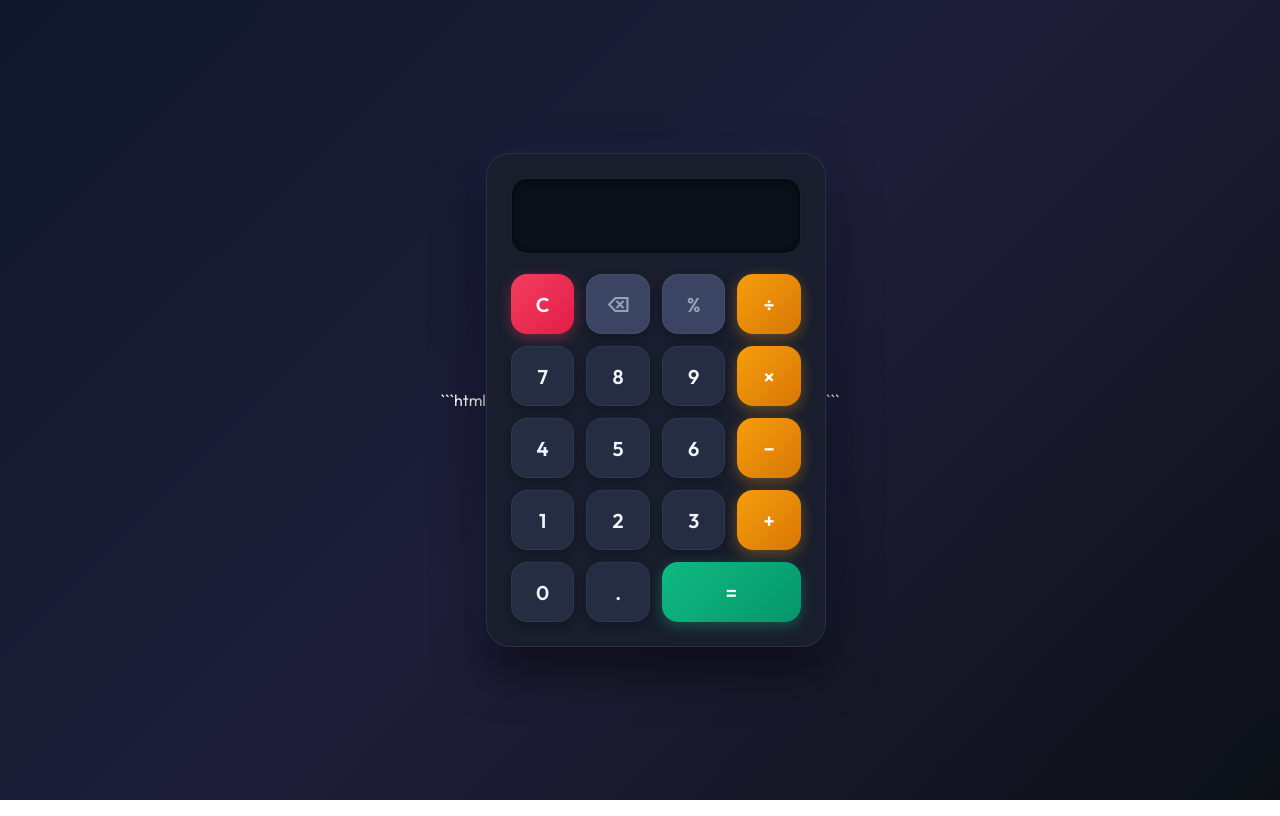
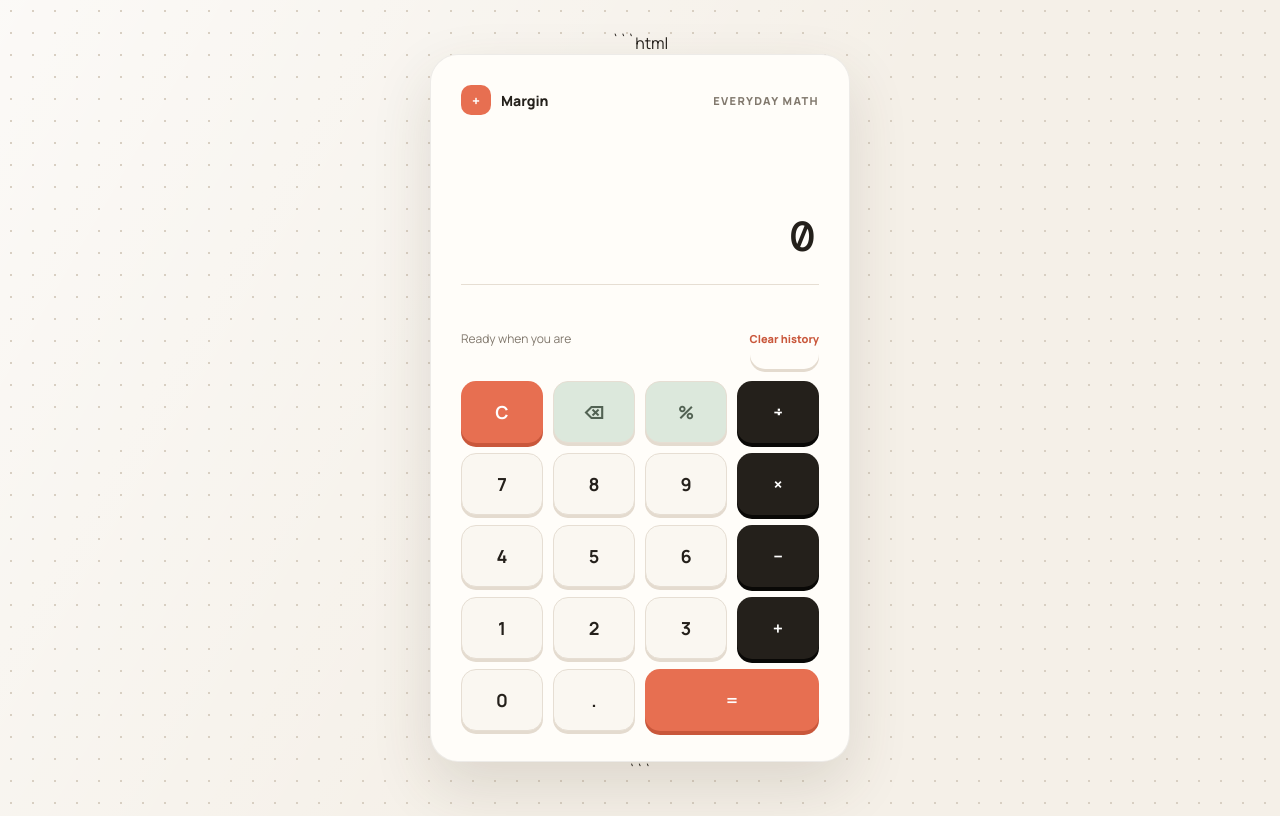
Before and after one commit to tarundb00/calcu, a plain HTML site: page index.html in a window 1280 px wide. Drawn offline with nearby package versions, Linux system fonts and the light colour scheme.

Commit message:
second committ from tarun

```diff
--- a/index.html
+++ b/index.html
@@ -4,138 +4,216 @@
 <head>
     <meta charset="UTF-8">
     <meta name="viewport" content="width=device-width, initial-scale=1.0">
-    <title>Calculator</title>
+    <title>Margin | Everyday Calculator</title>
 
     <link rel="preconnect" href="https://fonts.googleapis.com">
     <link rel="preconnect" href="https://fonts.gstatic.com" crossorigin>
-    <link href="https://fonts.googleapis.com/css2?family=Outfit:wght@400;500;600;700&family=Space+Grotesk:wght@500;700&display=swap" rel="stylesheet">
+    <link href="https://fonts.googleapis.com/css2?family=DM+Mono:wght@400;500&family=Manrope:wght@400;500;600;700;800&display=swap" rel="stylesheet">
 
     <style>
+        :root {
+            --ink: #24201b;
+            --muted: #81786d;
+            --paper: #f5f0e8;
+            --panel: #fffdf9;
+            --line: #e6ded3;
+            --coral: #e76f51;
+            --sage: #dce8dc;
+        }
+
         * {
             box-sizing: border-box;
             margin: 0;
             padding: 0;
-            font-family: 'Outfit', -apple-system, BlinkMacSystemFont, sans-serif;
+            font-family: 'Manrope', -apple-system, BlinkMacSystemFont, sans-serif;
             -webkit-tap-highlight-color: transparent;
         }
 
         body {
             min-height: 100vh;
-            display: flex;
-            justify-content: center;
-            align-items: center;
-            background: linear-gradient(135deg, #0f172a 0%, #1e1e38 50%, #0d1117 100%);
-            color: #fff;
+            display: grid;
+            place-items: center;
+            padding: 32px 18px;
+            background: var(--paper);
+            color: var(--ink);
+            background-image: radial-gradient(#d8cfc2 1px, transparent 1px), linear-gradient(120deg, rgba(255,255,255,.65), transparent 55%);
+            background-size: 22px 22px, 100% 100%;
         }
 
         .calculator {
-            width: 340px;
-            padding: 24px;
-            background: rgba(26, 31, 46, 0.95);
-            border: 1px solid rgba(255, 255, 255, 0.08);
-            border-radius: 24px;
-            box-shadow: 0 20px 50px rgba(0, 0, 0, 0.6), 0 0 30px rgba(99, 102, 241, 0.15);
-            backdrop-filter: blur(16px);
+            width: min(100%, 420px);
+            padding: 30px;
+            background: var(--panel);
+            border: 1px solid rgba(36, 32, 27, .08);
+            border-radius: 28px;
+            box-shadow: 0 24px 60px rgba(73, 57, 38, .14);
+            animation: arrive .55s ease-out both;
+        }
+
+        @keyframes arrive {
+            from { opacity: 0; transform: translateY(14px); }
+            to { opacity: 1; transform: translateY(0); }
+        }
+
+        .topbar, .history-row {
+            display: flex;
+            align-items: center;
+            justify-content: space-between;
+        }
+
+        .brand {
+            display: flex;
+            align-items: center;
+            gap: 10px;
+            font-size: 14px;
+            font-weight: 800;
+        }
+
+        .brand-mark {
+            width: 30px;
+            height: 30px;
+            display: grid;
+            place-items: center;
+            border-radius: 10px;
+            background: var(--coral);
+            color: white;
+        }
+
+        .eyebrow {
+            color: var(--muted);
+            font-size: 11px;
+            letter-spacing: .12em;
+            text-transform: uppercase;
+            font-weight: 800;
+        }
+
+        .screen {
+            min-height: 142px;
+            display: flex;
+            flex-direction: column;
+            justify-content: flex-end;
+            align-items: flex-end;
+            gap: 8px;
+            margin: 28px 0 22px;
+            padding: 20px 4px 22px;
+            border-bottom: 1px solid var(--line);
+        }
+
+        #expression {
+            width: 100%;
+            border: 0;
+            background: transparent;
+            color: var(--muted);
+            font-family: 'DM Mono', monospace;
+            font-size: 14px;
+            text-align: right;
+            outline: none;
         }
 
         #display {
             width: 100%;
-            height: 76px;
-            margin-bottom: 20px;
-            padding: 12px 18px;
-            border: 1px solid rgba(255, 255, 255, 0.08);
-            border-radius: 16px;
-            background: #0b0f19;
-            color: #38bdf8;
-            font-family: 'Space Grotesk', monospace;
-            font-size: 32px;
-            font-weight: 700;
+            height: 52px;
+            padding: 0;
+            border: 0;
+            background: transparent;
+            color: var(--ink);
+            font-family: 'DM Mono', monospace;
+            font-size: clamp(28px, 9vw, 42px);
+            font-weight: 500;
             text-align: right;
             outline: none;
-            letter-spacing: 1px;
-            box-shadow: inset 0 2px 6px rgba(0, 0, 0, 0.6);
         }
+
+        .history-row { margin-bottom: 12px; }
+        #history { color: var(--muted); font-size: 12px; }
+        #clear-history { border: 0; background: transparent; color: #c9573b; font: inherit; font-size: 11px; font-weight: 800; cursor: pointer; }
 
         .buttons {
             display: grid;
             grid-template-columns: repeat(4, 1fr);
-            gap: 12px;
+            gap: 10px;
         }
 
         button {
-            height: 60px;
-            border: 1px solid rgba(255, 255, 255, 0.05);
-            border-radius: 16px;
-            font-size: 20px;
-            font-weight: 600;
+            height: 62px;
+            border: 1px solid var(--line);
+            border-radius: 15px;
+            font-size: 18px;
+            font-weight: 700;
             cursor: pointer;
-            background: #252d43;
-            color: #f1f5f9;
-            box-shadow: 0 4px 10px rgba(0, 0, 0, 0.25);
+            background: #faf7f1;
+            color: var(--ink);
+            box-shadow: 0 3px 0 #e4dbcf;
             transition: all 0.15s cubic-bezier(0.4, 0, 0.2, 1);
             user-select: none;
         }
 
         button:hover {
-            background: #333d5c;
+            background: white;
             transform: translateY(-2px);
-            box-shadow: 0 6px 14px rgba(0, 0, 0, 0.35);
+            box-shadow: 0 5px 0 #e4dbcf;
         }
 
         button:active {
             transform: scale(0.95) translateY(0);
-            box-shadow: 0 2px 5px rgba(0, 0, 0, 0.2);
+            box-shadow: 0 1px 0 #e4dbcf;
         }
 
         /* Utility buttons (Back, %) */
         .btn-func {
-            background: #3b4563;
-            color: #94a3b8;
+            background: var(--sage);
+            color: #526253;
         }
 
         .btn-func:hover {
-            background: #485479;
-            color: #e2e8f0;
+            background: #edf4ed;
+            color: var(--ink);
         }
 
         /* Clear button */
         .clear {
-            background: linear-gradient(135deg, #f43f5e 0%, #e11d48 100%);
+            background: var(--coral);
             color: #ffffff;
             border: none;
-            box-shadow: 0 4px 14px rgba(244, 63, 94, 0.35);
+            box-shadow: 0 4px 0 #c9573b;
         }
 
         .clear:hover {
-            background: linear-gradient(135deg, #fb7185 0%, #f43f5e 100%);
-            box-shadow: 0 6px 18px rgba(244, 63, 94, 0.5);
+            background: #ee856d;
+            box-shadow: 0 5px 0 #c9573b;
         }
 
         /* Operator buttons */
         .operator {
-            background: linear-gradient(135deg, #f59e0b 0%, #d97706 100%);
+            background: var(--ink);
             color: #ffffff;
             border: none;
-            box-shadow: 0 4px 14px rgba(245, 158, 11, 0.35);
+            box-shadow: 0 4px 0 #090806;
         }
 
         .operator:hover {
-            background: linear-gradient(135deg, #fbbf24 0%, #f59e0b 100%);
-            box-shadow: 0 6px 18px rgba(245, 158, 11, 0.5);
+            background: #443e37;
+            box-shadow: 0 5px 0 #090806;
         }
 
         /* Equal button */
         .equal {
-            background: linear-gradient(135deg, #10b981 0%, #059669 100%);
+            background: var(--coral);
             color: #ffffff;
             border: none;
             grid-column: span 2;
-            box-shadow: 0 4px 14px rgba(16, 185, 129, 0.35);
+            box-shadow: 0 4px 0 #c9573b;
         }
 
         .equal:hover {
-            background: linear-gradient(135deg, #34d399 0%, #10b981 100%);
-            box-shadow: 0 6px 18px rgba(16, 185, 129, 0.5);
+            background: #ee856d;
+            box-shadow: 0 5px 0 #c9573b;
+        }
+
+        .clear, .operator, .equal { border-color: transparent; }
+        @media (max-width: 420px) {
+            .calculator { padding: 22px; border-radius: 22px; }
+            button { height: 58px; }
         }
     </style>
 </head>
@@ -143,8 +221,20 @@
 <body>
 
     <div class="calculator">
+        <div class="topbar">
+            <div class="brand"><span class="brand-mark">+</span><span>Margin</span></div>
+            <span class="eyebrow">Everyday math</span>
+        </div>
 
-        <input type="text" id="display" readonly>
+        <div class="screen">
+            <input type="text" id="expression" aria-label="Current expression" readonly>
+            <input type="text" id="display" value="0" aria-label="Calculator result" readonly>
+        </div>
+
+        <div class="history-row">
+            <span id="history">Ready when you are</span>
+            <button id="clear-history" type="button" onclick="clearHistory()">Clear history</button>
+        </div>
 
         <div class="buttons">
 
@@ -177,13 +267,21 @@
 
     <script>
         const display = document.getElementById("display");
+        const expressionDisplay = document.getElementById("expression");
+        const historyDisplay = document.getElementById("history");
+        let justCalculated = false;
 
         function appendValue(value) {
+            if (display.value === "Error" || display.value === "0" || (justCalculated && /\d|\./.test(value))) display.value = "";
+            justCalculated = false;
             display.value += value;
         }
 
         function clearDisplay() {
-            display.value = "";
+            display.value = "0";
+            expressionDisplay.value = "";
+            historyDisplay.textContent = "Ready when you are";
+            justCalculated = false;
         }
 
         function deleteLast() {
@@ -192,7 +290,10 @@
 
         function calculate() {
             try {
-                let expression = display.value;
+                const original = display.value;
+                let expression = original;
+
+                if (!expression || expression === "0") return;
 
                 // Convert percentage
                 expression = expression.replace(/(\d+(?:\.\d+)?)%/g, "($1/100)");
@@ -203,15 +304,33 @@
                     return;
                 }
 
-                // Calculate the expression
-                display.value = Function(
+                const result = Function(
                     '"use strict"; return (' + expression + ')'
                 )();
 
+                if (!Number.isFinite(result)) throw new Error("Invalid result");
+                expressionDisplay.value = original;
+                display.value = String(Number(result.toFixed(10)));
+                historyDisplay.textContent = `${original} = ${display.value}`;
+                justCalculated = true;
+
             } catch (error) {
                 display.value = "Error";
+                expressionDisplay.value = "Check that expression";
+                justCalculated = false;
             }
         }
+
+        function clearHistory() {
+            historyDisplay.textContent = "Ready when you are";
+        }
+
+        document.addEventListener("keydown", (event) => {
+            if (/^[0-9+\-*/().%]$/.test(event.key)) appendValue(event.key);
+            if (event.key === "Enter" || event.key === "=") calculate();
+            if (event.key === "Backspace") deleteLast();
+            if (event.key === "Escape") clearDisplay();
+        });
     </script>
 
 </body>
```
